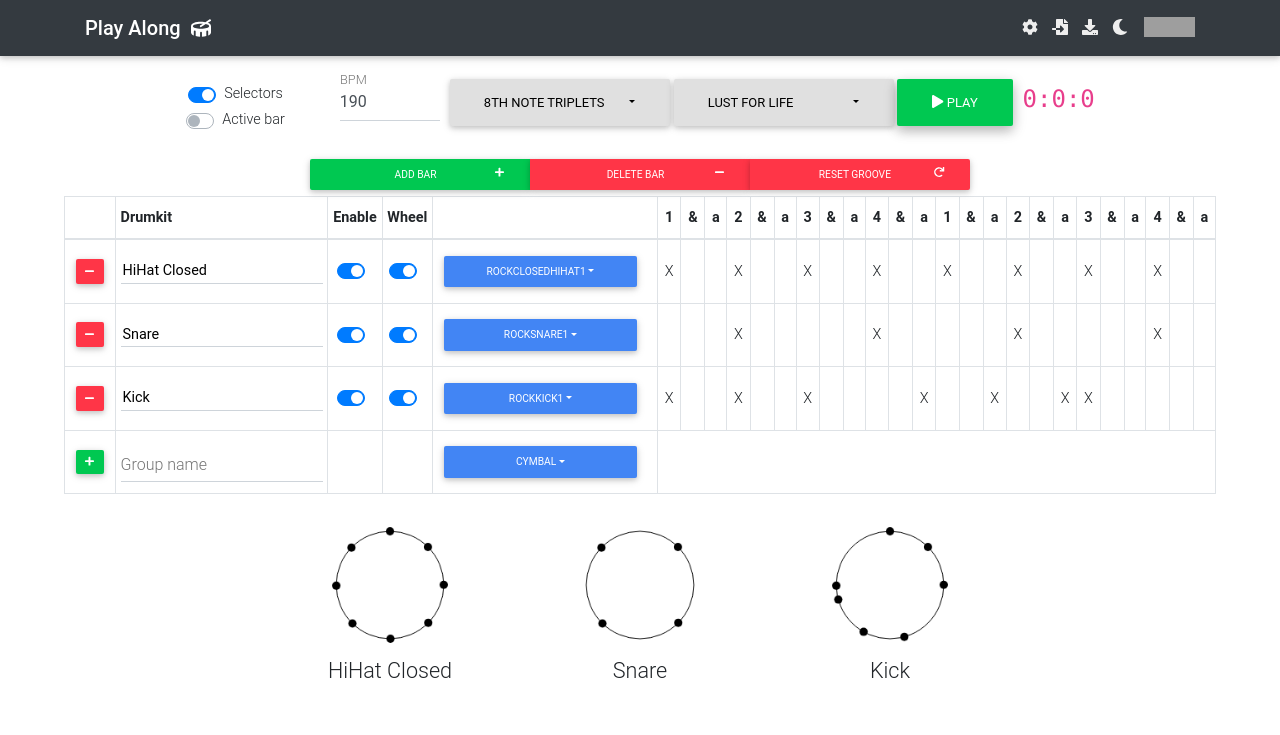
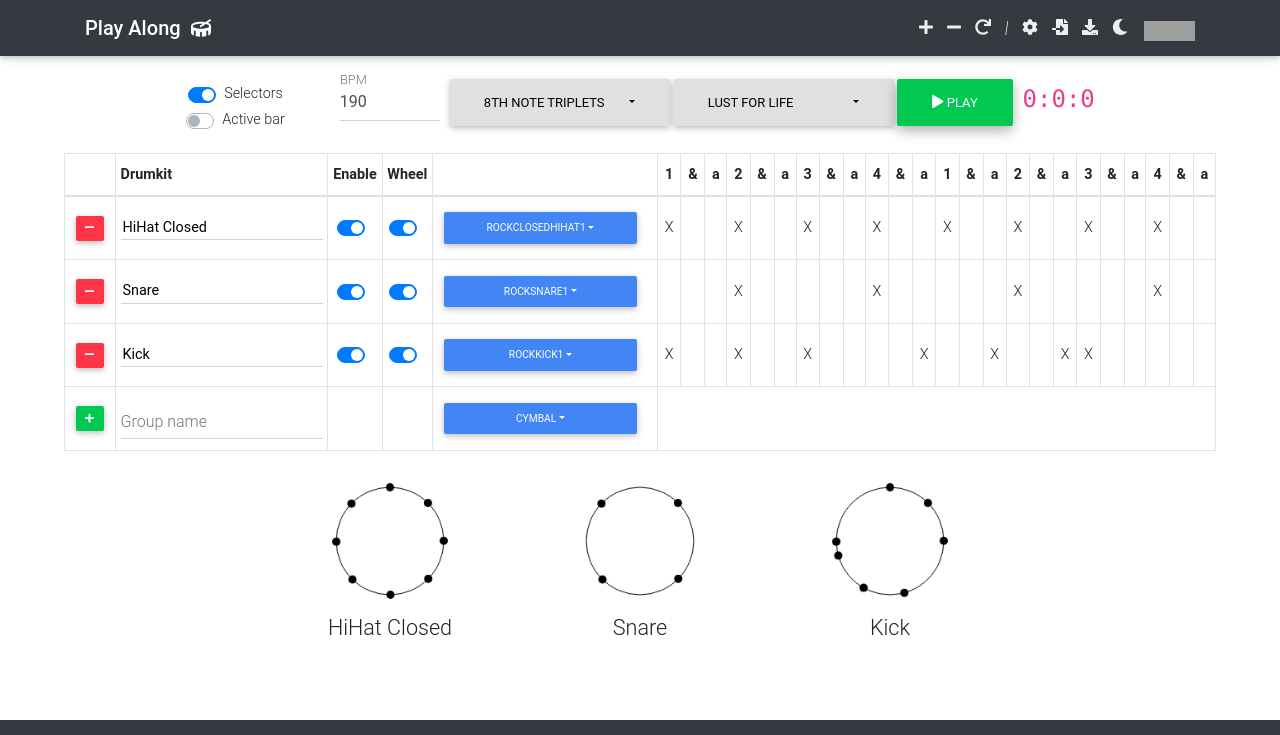
Before and after one commit to bobbyrne01/play-along, a website: page index.html in a window 1280 px wide. Shown: the top 735 px of the page. Drawn offline with Linux system fonts and the light colour scheme; no server answers; grey boxes are pictures that could not be loaded.

Commit message:
UpdateButtons

```diff
--- a/index.html
+++ b/index.html
@@ -32,6 +32,10 @@
 
               <div class="nav-link">
                 <div class="custom-control white_text_dark_mode">
+                  <i id="add_bar" class="fas fa-plus cog_spacing"></i>
+                  <i id="delete_bar" class="fas fa-minus cog_spacing"></i>
+                  <i id="reset_groove" class="fas fa-redo cog_spacing"></i>
+                  <i class="cog_spacing"> | </i>
                   <i id="settings_quick" class="fas fa-cog cog_spacing"></i>
                   <i id="import_groove" class="fas fa-file-import cog_spacing"></i>
                   <i id="export_groove" class="fas fa-download cog_spacing"></i>
@@ -204,15 +208,6 @@
                 </div>
               </div>
             </div>
-            <div>
-              <div class="some">
-                <div class="btn-group" role="group" aria-label="Basic example">
-                  <button id="add_bar" type="button" class="btn btn-sm btn-success config_button">Add Bar <i class="fas fa-plus float_right"></i></button>
-                  <button id="delete_bar" type="button" class="btn btn-sm btn-danger config_button">Delete Bar <i class="fas fa-minus float_right"></i></button>
-                  <button id="reset_groove" type="button" class="btn btn-sm btn-danger config_button">Reset groove <i class="fas fa-redo float_right"></i></button>
-                </div>
-              </div>
-            </div>
           </form>
 
           <div>
```
